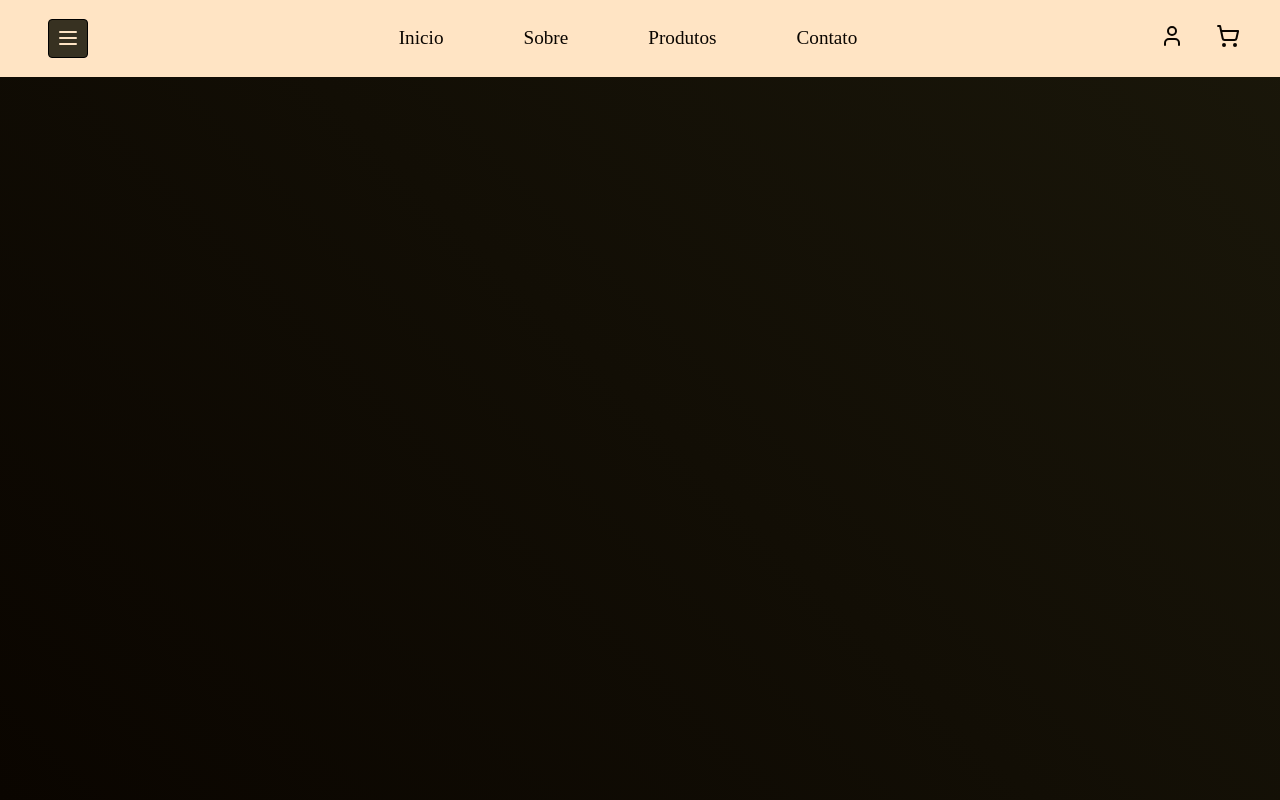
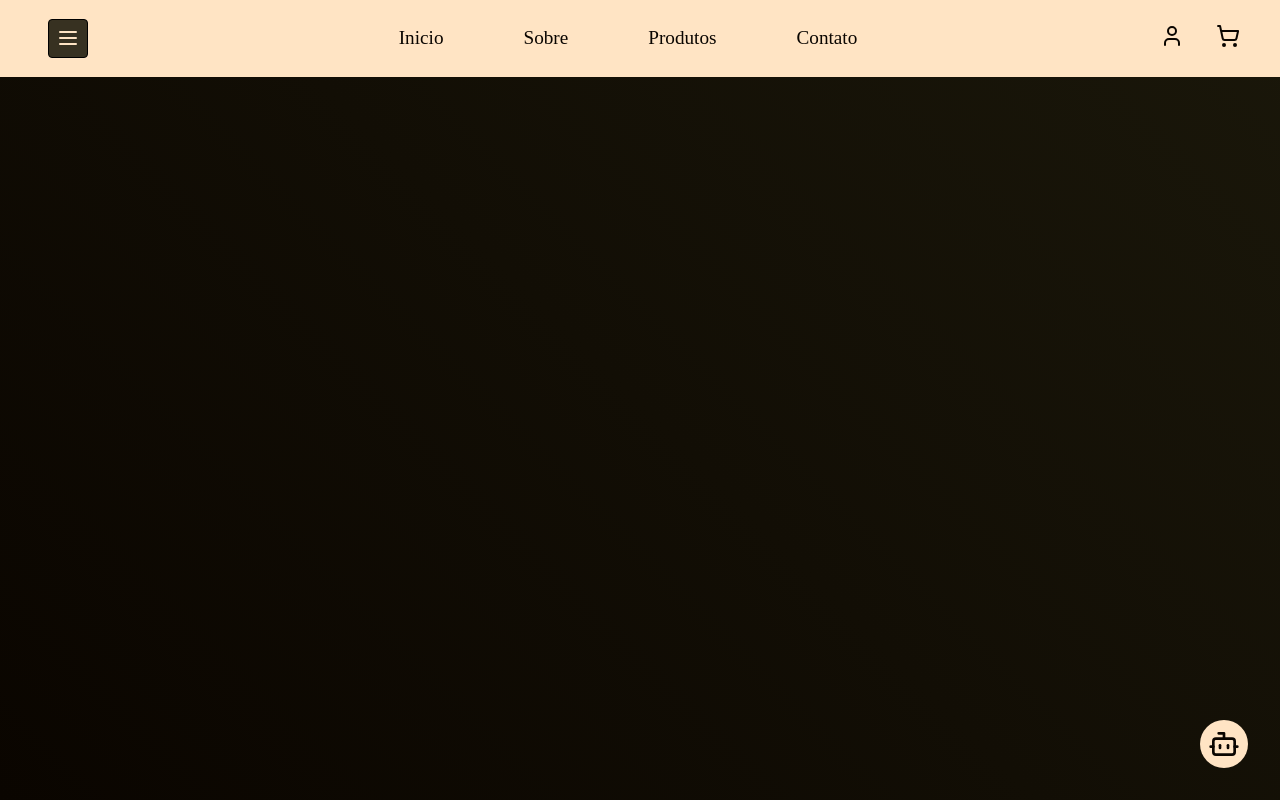
Before and after one commit to zFelipez/Bakery_Website, a React (Vite) app in the folder bakery-front/: page / in a window 1280 px wide. Built offline with nearby package versions, Linux system fonts and the light colour scheme.

Commit message:
Ai icon added

```diff
--- a/bakery-front/src/App.tsx
+++ b/bakery-front/src/App.tsx
@@ -1,6 +1,7 @@
 import { SideNav } from "./components/SideNav";
 import { Nav } from "./components/Nav";
 import { useSideNavContext } from "./contexts/SideNavContext";
+import { AiIcon } from "./components/AiIcon";
 
 
 
@@ -26,7 +27,11 @@ export function App (){
 
        <SideNav open={open}></SideNav>
 
+
+      <AiIcon></AiIcon>
       </>
+
+
 
   )
 }
--- /dev/null
+++ b/bakery-front/src/components/AiIcon/index.tsx
@@ -0,0 +1,20 @@
+import { Bot } from 'lucide-react';
+import styles from './styles.module.css' ;
+
+
+
+export function AiIcon(){
+
+
+
+    return (
+
+        <>
+        <div className={styles.bot}>
+
+              <Bot/>
+        </div>
+
+        </>
+    )
+}
--- /dev/null
+++ b/bakery-front/src/components/AiIcon/styles.module.css
@@ -0,0 +1,27 @@
+.bot{
+    position:fixed;
+    bottom: 2rem;
+    right: 2rem;
+
+    background-color:bisque;
+    width:3rem;
+    height:3rem;
+    display:flex;
+    justify-content: center;
+    align-items: center;
+    border-radius:50%;
+    cursor:pointer;
+
+}
+
+.bot svg{
+    width:2rem;
+    height:2rem ;
+    color:  rgb(10, 5, 0);
+}
+
+.bot:hover {
+    background-color: rgb(252, 206, 151);
+
+
+}
```
